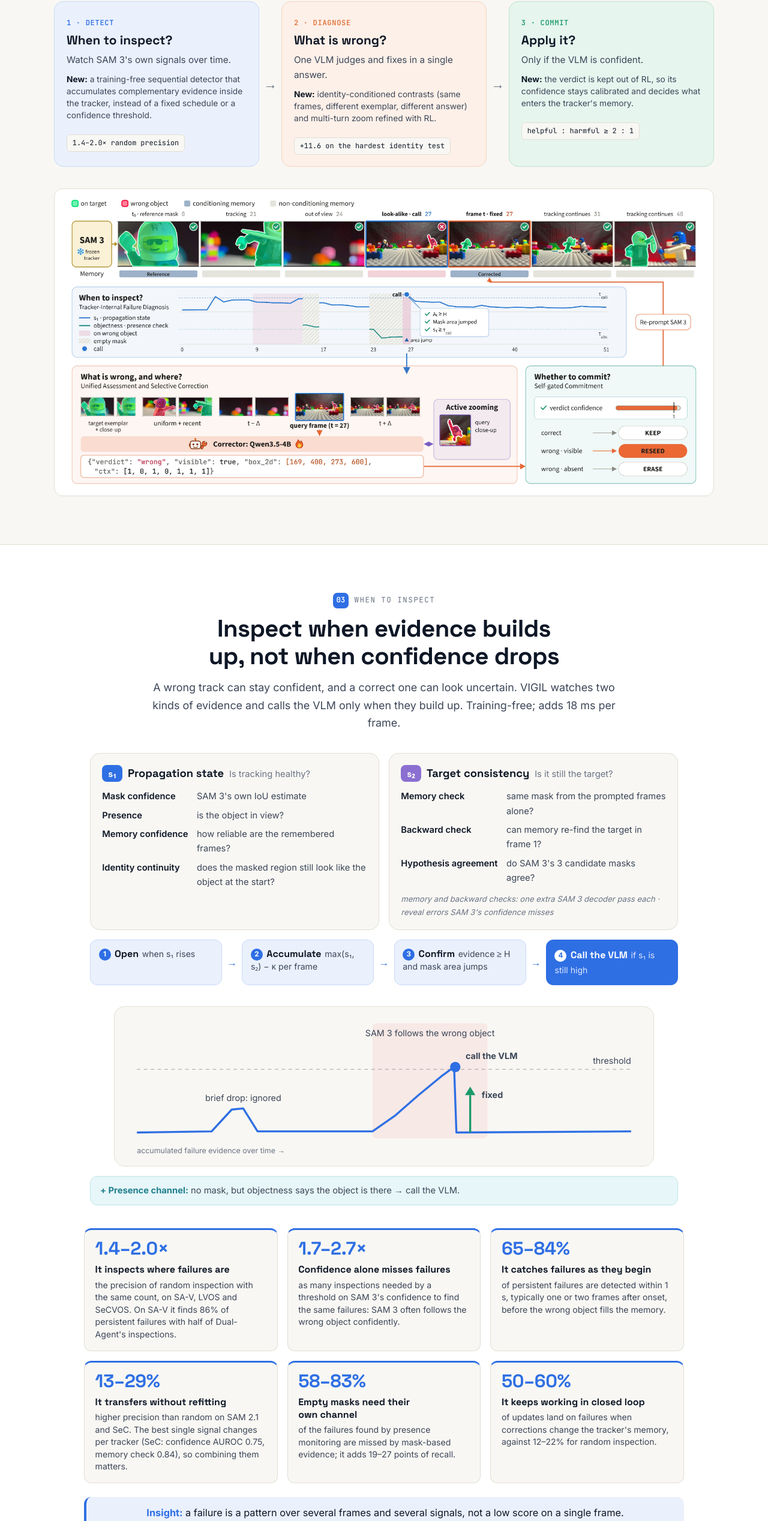
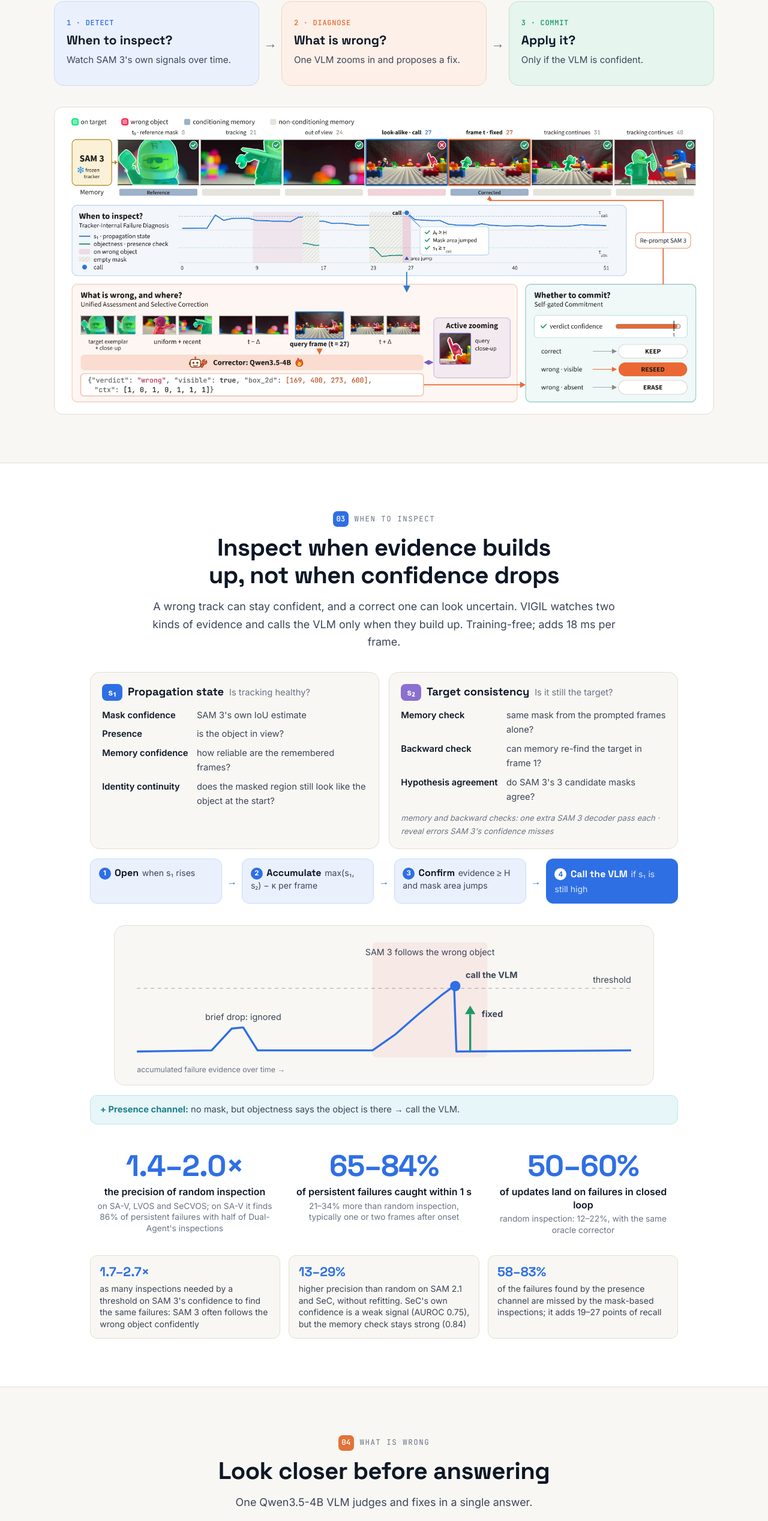
Before and after one commit to Valaybundele/valaybundele.github.io, a plain HTML site: page VIGIL/index.html in a window 1280 px wide. Shown: the part 2338-4873 px from the top of the page at 60% size. Drawn offline with Linux system fonts and the light colour scheme.

Commit message:
VIGIL page: revert to previous version

```diff
--- a/VIGIL/index.html
+++ b/VIGIL/index.html
@@ -392,20 +392,6 @@ section.tint .mini3>div{background:var(--paper)}
 #detect .mini3 b{color:var(--det)}#diagnose .mini3 b{color:var(--diag)}
 .duo2{display:grid;grid-template-columns:minmax(0,1fr) minmax(0,1fr);gap:1.2rem;max-width:1060px;margin:2rem auto 0;align-items:center}
 @media(max-width:860px){.duo2{grid-template-columns:1fr}}
-
-.find3{display:grid;grid-template-columns:repeat(3,minmax(0,1fr));gap:1rem;max-width:1000px;margin:2.4rem auto 0}
-@media(max-width:760px){.find3{grid-template-columns:1fr}}
-.find3>div{background:var(--card);border:1px solid var(--line);border-top:3px solid var(--c);border-radius:12px;padding:1rem 1.1rem 1.05rem;min-width:0}
-section.tint .find3>div{background:var(--paper)}
-.find3 .n{font-family:var(--disp);font-weight:700;font-size:1.9rem;line-height:1;letter-spacing:-.01em;color:var(--c)}
-.find3 h4{text-wrap:pretty;margin:.6rem 0 .3rem;font-size:1rem;line-height:1.3;color:var(--ink)}
-.find3 p{margin:0;font-size:.88rem;line-height:1.45;color:var(--ink2)}
-.take{max-width:1000px;margin:1.4rem auto 0;padding:.9rem 1.2rem;border-radius:12px;background:var(--cbg);border-left:4px solid var(--c);color:var(--ink);font-size:1.02rem;line-height:1.5}
-.take b{color:var(--c)}
-#detect{--c:var(--det);--cbg:var(--det-bg)}#diagnose{--c:var(--diag);--cbg:var(--diag-bg)}#commit{--c:var(--com);--cbg:var(--com-bg)}
-.st .new{font-size:.86rem;line-height:1.45;color:var(--ink2);margin-top:.55rem}
-.st .new b{color:var(--ink)}
-.st .ev{display:inline-block;margin-top:.6rem;font-family:var(--mono);font-size:.74rem;padding:.25rem .55rem;border-radius:6px;background:var(--paper);border:1px solid var(--line);color:var(--ink)}
 </style>
 </head>
 <body>
@@ -505,11 +491,11 @@ section.tint .find3>div{background:var(--paper)}
       <p class="lead">SAM 3 stays frozen. VIGIL only watches it and, when sure, re-prompts it.</p>
     </div>
     <div class="steps3 rv">
-      <a class="st det" href="#detect"><span class="sn">1 · Detect</span><h3>When to inspect?</h3><p>Watch SAM 3's own signals over time.</p><p class="new"><b>New:</b> a training-free sequential detector that accumulates complementary evidence inside the tracker, instead of a fixed schedule or a confidence threshold.</p><span class="ev">1.4–2.0× random precision</span></a>
+      <a class="st det" href="#detect"><span class="sn">1 · Detect</span><h3>When to inspect?</h3><p>Watch SAM 3's own signals over time.</p></a>
       <div class="sa">→</div>
-      <a class="st diag" href="#diagnose"><span class="sn">2 · Diagnose</span><h3>What is wrong?</h3><p>One VLM judges and fixes in a single answer.</p><p class="new"><b>New:</b> identity-conditioned contrasts (same frames, different exemplar, different answer) and multi-turn zoom refined with RL.</p><span class="ev">+11.6 on the hardest identity test</span></a>
+      <a class="st diag" href="#diagnose"><span class="sn">2 · Diagnose</span><h3>What is wrong?</h3><p>One VLM zooms in and proposes a fix.</p></a>
       <div class="sa">→</div>
-      <a class="st com" href="#commit"><span class="sn">3 · Commit</span><h3>Apply it?</h3><p>Only if the VLM is confident.</p><p class="new"><b>New:</b> the verdict is kept out of RL, so its confidence stays calibrated and decides what enters the tracker's memory.</p><span class="ev">helpful : harmful ≥ 2 : 1</span></a>
+      <a class="st com" href="#commit"><span class="sn">3 · Commit</span><h3>Apply it?</h3><p>Only if the VLM is confident.</p></a>
     </div>
     <div class="fig rv"><img src="static/img/fig_pipeline.jpg" alt="VIGIL pipeline: detector calls the corrector, the corrector zooms in, the gate re-seeds SAM 3" loading="lazy"></div>
   </div>
@@ -559,15 +545,16 @@ section.tint .find3>div{background:var(--paper)}
       </svg>
     </div>
     <div class="pres rv"><b>+ Presence channel:</b> no mask, but objectness says the object is there → call the VLM.</div>
-    <div class="find3">
-      <div class="rv"><div class="n">1.4–2.0×</div><h4>It inspects where failures are</h4><p>the precision of random inspection with the same count, on SA-V, LVOS and SeCVOS. On SA-V it finds 86% of persistent failures with half of Dual-Agent's inspections.</p></div>
-      <div class="rv"><div class="n">1.7–2.7×</div><h4>Confidence alone misses failures</h4><p>as many inspections needed by a threshold on SAM 3's confidence to find the same failures: SAM 3 often follows the wrong object confidently.</p></div>
-      <div class="rv"><div class="n">65–84%</div><h4>It catches failures as they begin</h4><p>of persistent failures are detected within 1 s, typically one or two frames after onset, before the wrong object fills the memory.</p></div>
-      <div class="rv"><div class="n">13–29%</div><h4>It transfers without refitting</h4><p>higher precision than random on SAM 2.1 and SeC. The best single signal changes per tracker (SeC: confidence AUROC 0.75, memory check 0.84), so combining them matters.</p></div>
-      <div class="rv"><div class="n">58–83%</div><h4>Empty masks need their own channel</h4><p>of the failures found by presence monitoring are missed by mask-based evidence; it adds 19–27 points of recall.</p></div>
-      <div class="rv"><div class="n">50–60%</div><h4>It keeps working in closed loop</h4><p>of updates land on failures when corrections change the tracker's memory, against 12–22% for random inspection.</p></div>
+    <div class="big3">
+      <div class="rv"><div class="n" style="color:var(--det)">1.4–2.0×</div><div class="l">the precision of random inspection<small>on SA-V, LVOS and SeCVOS; on SA-V it finds 86% of persistent failures with half of Dual-Agent's inspections</small></div></div>
+      <div class="rv"><div class="n" style="color:var(--det)">65–84%</div><div class="l">of persistent failures caught within 1 s<small>21–34% more than random inspection, typically one or two frames after onset</small></div></div>
+      <div class="rv"><div class="n" style="color:var(--det)">50–60%</div><div class="l">of updates land on failures in closed loop<small>random inspection: 12–22%, with the same oracle corrector</small></div></div>
     </div>
-    <p class="take rv"><b>Insight:</b> a failure is a pattern over several frames and several signals, not a low score on a single frame.</p>
+    <div class="mini3">
+      <div class="rv"><b>1.7–2.7×</b>as many inspections needed by a threshold on SAM 3's confidence to find the same failures: SAM 3 often follows the wrong object confidently</div>
+      <div class="rv"><b>13–29%</b>higher precision than random on SAM 2.1 and SeC, without refitting. SeC's own confidence is a weak signal (AUROC 0.75), but the memory check stays strong (0.84)</div>
+      <div class="rv"><b>58–83%</b>of the failures found by the presence channel are missed by the mask-based inspections; it adds 19–27 points of recall</div>
+    </div>
   </div>
 </section>
 
@@ -593,12 +580,18 @@ section.tint .find3>div{background:var(--paper)}
     </div>
     <div class="fig rv" style="max-width:980px;margin-inline:auto"><img src="static/img/crop_dialogue_v2.jpg" alt="The VLM zooms on SAM 3's mask, then on the target, then re-seeds SAM 3" loading="lazy"></div>
     <p class="figcap">Target: 0.3% of the frame. Zoom 1: SAM 3 is on a child. Zoom 2: the target, as in the exemplar. Answer: re-seed.</p>
-    <div class="find3">
-      <div class="rv"><div class="n">+11.6</div><h4>It follows the exemplar, not position</h4><p>points on the hardest identity test (46.8 → 58.4%), where two objects of the same kind compete and only appearance can decide.</p></div>
-      <div class="rv"><div class="n">39 / 45</div><h4>Zoom makes small targets decidable</h4><p>re-detections from a crop help (LVOS and SA-V). On LVOS, the crop covers at least half of a present target in 79% of calls.</p></div>
-      <div class="rv"><div class="n">+0.8</div><h4>Zoom pays off only after RL</h4><p>J&amp;F on SA-V from zoom after GRPO. Scripted zoom alone does not help (85.1 → 84.8): the model must learn where to look.</p></div>
+    <div class="big3">
+      <div class="rv"><div class="n" style="color:var(--diag)">+11.6</div><div class="l">points on the hardest identity test<small>it follows the exemplar, not position (46.8 → 58.4%)</small></div></div>
+      <div class="rv"><div class="n" style="color:var(--diag)">39 / 45</div><div class="l">re-detections from a crop help<small>on LVOS and SA-V</small></div></div>
+      <div class="rv"><div class="n" style="color:var(--diag)">+0.8</div><div class="l">J&amp;F from zoom on SA-V, after GRPO<small>scripted zoom alone does not help (85.1 → 84.8)</small></div></div>
     </div>
-    <p class="take rv"><b>Insight:</b> recovering the right object needs identity read from the exemplar, and a closer look when the target is small.</p>
+    <div class="mini3">
+      <div class="rv"><b>79%</b>of LVOS crops cover at least half of a present target; all 27 erasures on LVOS help or leave J unchanged</div>
+      <div class="rv"><b>0.67 → 0.73</b>help-vs-hurt AUROC of the verdict confidence on SA-V without vs with zoom (LVOS: 0.68 → 0.77): zoom also makes the gate more selective</div>
+      <div class="rv"><b>3.3×</b>faster than Dual-Agent: one 4B model judges and fixes, instead of an 8B verifier and a 4B corrector; fits a 24 GB GPU</div>
+    </div>
+    <div class="fig rv" style="max-width:860px;margin-inline:auto"><img src="static/img/identity_test_examples.jpg" alt="Identity test: the same query frame with either exemplar; with identity contrasts the choice follows the exemplar" loading="lazy"></div>
+    <p class="figcap">Identity test: same frames, two exemplars. With identity contrasts the choice follows the exemplar; without, it often picks the same object for both.</p>
   </div>
 </section>
 
@@ -627,12 +620,11 @@ section.tint .find3>div{background:var(--paper)}
     </div>
       <div class="rv"><div class="fig" style="margin-top:0"><img src="static/img/fig_gate_help_share.png" alt="Share of helpful fixes rises with verdict confidence" loading="lazy"></div><p class="figcap">The share of helpful fixes rises with confidence. Dashed: the gate.</p></div>
     </div>
-    <div class="find3">
-      <div class="rv"><div class="n">≥ 2 : 1</div><h4>Confidence predicts which fixes help</h4><p>helpful to harmful fixes above the gate (SA-V 2 : 1, LVOS 2.6 : 1). Below it, harmful fixes dominate.</p></div>
-      <div class="rv"><div class="n">0.77 → 0.48</div><h4>RL on the reward alone breaks it</h4><p>help-vs-hurt AUROC on LVOS without verdict supervision, i.e. chance; calibration error rises from 0.11 to 0.41.</p></div>
-      <div class="rv"><div class="n">0.67 → 0.73</div><h4>Zoom makes the gate more selective</h4><p>help-vs-hurt AUROC on SA-V without vs with zoom (LVOS: 0.68 → 0.77), so the gate admits more reliable fixes.</p></div>
+    <div class="big3">
+      <div class="rv"><div class="n" style="color:var(--com)">≥ 2 : 1</div><div class="l">helpful to harmful fixes above the gate<small>SA-V 2 : 1, LVOS 2.6 : 1</small></div></div>
+      <div class="rv"><div class="n" style="color:var(--com)">0.77 → 0.48</div><div class="l">help-vs-hurt AUROC on LVOS<small>when RL trains on the reward alone, without verdict supervision: chance level</small></div></div>
+      <div class="rv"><div class="n" style="color:var(--com)">0.11 vs 0.41</div><div class="l">calibration error (ECE) on LVOS<small>with vs without verdict supervision; SA-V: 0.05 vs 0.24</small></div></div>
     </div>
-    <p class="take rv"><b>Insight:</b> self-correction helps only when the corrector knows when to abstain. Applying every fix makes SAM 3 worse; gating makes it better on every benchmark.</p>
   </div>
 </section>
 
```
